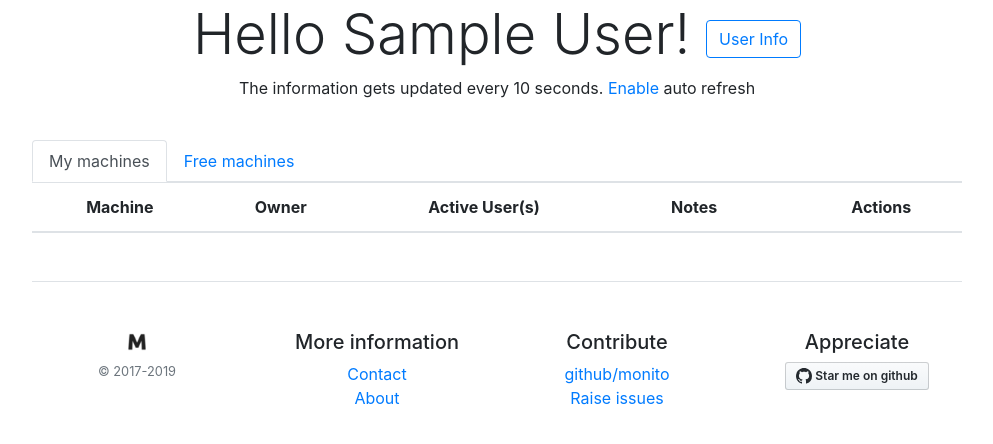
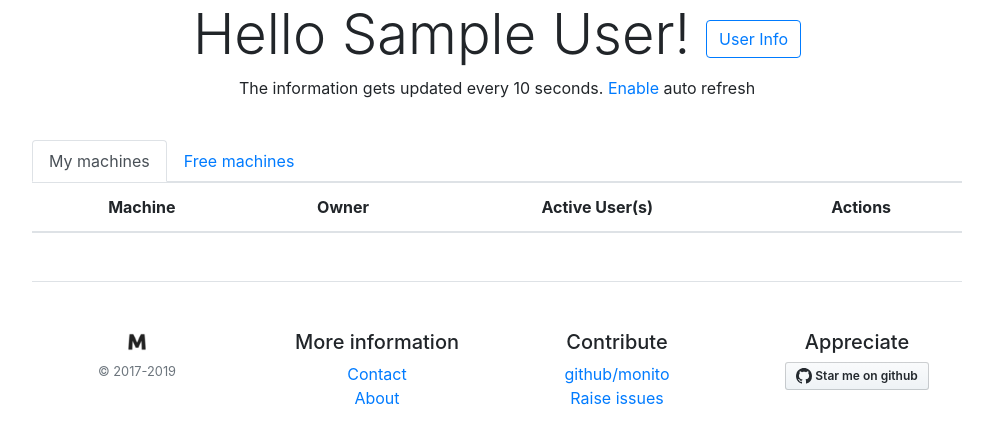
Before and after one commit to raul1991/monito, a Flask app: page /dashboard in a window 1280 px wide. Shown: the part 136-580 px from the top of the page, without its empty margins (143-1136 px from the left). Run offline with Flask 2, Linux system fonts and the light colour scheme; the visitor is signed in with stand-in values (Sample User, id 1); data comes from the database, SQL or seed files in the repository; data that the repository does not hold is empty; some libraries are stand-ins or nearby versions.

Commit message:
Remove notes

```diff
--- a/app.py
+++ b/app.py
@@ -2,7 +2,6 @@ import os
 
 from flask import Flask, render_template, request, Response, session, redirect
 from flask_sqlalchemy import SQLAlchemy
-from sqlalchemy import and_
 from flask import abort
 from flask import json
 
@@ -40,32 +39,12 @@ class Machine(db.Model):
     IP = db.Column(db.String(15), unique=True)
     active_users = db.Column(db.String(200))
     owner = db.Column(db.String(10))
-    notes = db.Column(db.String(200), default=' ')
     is_allocated = db.Column(db.Boolean, default=False, nullable=False)
 
     def __repr__(self):
         return (
                 "<Machine IP: {}".format(self.IP) + " VDA-IPs: {}".format(self.active_users) + " Owner: {}>".format(
-            self.owner)
-                + " Notes: {}>".format(self.notes)) + " is_allocated: {}>".format(self.is_allocated)
-
-
-@app.route('/machines/<ip>', methods=["PUT"])
-def update_machine_info(ip):
-    if request.form:
-        notes = request.form.get('data')
-        if notes:
-            machine = Machine.query.filter_by(IP=ip).first()
-            if machine:
-                machine.notes = '@' + session['name'] + '-' + notes
-                db.session.commit()
-                return machine.IP + 'has notes = ' + machine.notes
-            else:
-                return abort(404, "Machine " + machine.IP + " not found")
-        else:
-            return abort(400, "Missing parameters")
-    else:
-        return abort(400, "Missing parameters")
+            self.owner) + " is_allocated: {}>".format(self.is_allocated))
 
 
 @app.route('/', methods=["GET", "POST"])
@@ -173,7 +152,6 @@ def release(machine_ip):
             # it's a legit de-allocation.
             db_machine.owner = UNALLOCATED
             db_machine.is_allocated = False
-            db_machine.notes = ''
             db.session.commit()
             return 'Updated'
         else:
@@ -209,7 +187,6 @@ def mappings():
                 'machine': machine.IP,
                 'owner': machine.owner,
                 'users': active_users[:-1],
-                'notes': machine.notes,
                 'actions': get_actions(machine.owner),
                 'isAllocated': machine.is_allocated
             }
--- a/static/js/gui.js
+++ b/static/js/gui.js
@@ -45,7 +45,7 @@ var _gui = (function () {
         var machinePoolView = $('#allMachinesView');
 
         var table = (function () {
-            var columns = ['machine', 'owner', 'users', 'notes', 'actions']; // change the sequences to change the order of display.
+            var columns = ['machine', 'owner', 'users', 'actions']; // change the sequences to change the order of display.
 
             var actions = (function () {
                 var build = function (rowData) {
@@ -59,19 +59,7 @@ var _gui = (function () {
                     return row;
                 };
 
-                var notes = (function () {
-                    var initNotesDialog = function () {
-                        var machineDropdown = $('#machines');
-                        $.each(userMachines, function (key, value) {
-                            machineDropdown.append($('<option></option>').attr('value', value['machine']).text(value['machine']));
-                        });
-                    };
-                    return {
-                        populateMachines: initNotesDialog
-                    }
-                })();
                 return {
-                    notes: notes,
                     buildRow: build
                 }
             })();
@@ -168,10 +156,7 @@ var _gui = (function () {
                     return $('<button></button>').val(endpoint).html(actionsLabel).attr('class', classes).click(function () {
                         onClickHandler(arr, endpoint);
                     });
-                case 'notes':
-                    var notes = getAuthor(arr[colName]);
-                    return $('<span></span> ' + notes['body']).css("color", "blue").html(notes['author']);
-                    break;
+
                 default:
                     return arr[colName];
                     break;
--- a/static/js/main.js
+++ b/static/js/main.js
@@ -1,5 +1,5 @@
 //Responsive menu
-var monito = (function (preferences, requests, notes, gui) {
+var monito = (function (preferences, requests, gui) {
     var display = false;
     var autoRefreshElRef = document.getElementById('toggleAutoRefresh');
     var refreshIntervalId; // used to store the refresh interval id in order to clear it later on.
@@ -40,10 +40,6 @@ var monito = (function (preferences, requests, notes, gui) {
         gui.navbar.toggle();
     }
 
-    function initNotesDialog() {
-        gui.table.actions.notes.populateMachines();
-    }
-
     //Display User information on dashboard
 
     function displayInfo(option) {
@@ -75,16 +71,10 @@ var monito = (function (preferences, requests, notes, gui) {
         restorePreferences();
     }
 
-    function saveNote() {
-        notes.save()
-    }
-
     return {
         init: init,
         refresh: autoRefresh,
-        initNotesDialog: initNotesDialog,
-        saveNote: saveNote,
         displayInfo: displayInfo,
         displayMenu: displayMenu
     }
-})(_prefs, _requests, _notes, _gui);
+})(_prefs, _requests, _gui);
--- a/static/js/notes.js
+++ /dev/null
@@ -1,29 +0,0 @@
-var _notes = (function(requests) {
-    var init = function() {
-        console.log("Notes module initiated");
-    };
-
-    var saveNote = function() {
-        var modal = $('#notesModal');
-        var form = document.getElementById('notesForm');
-        var note = $('#notes-text').val();
-        var machine = $('#machines').val();
-        var errorLabel = $('#error');
-        requests.sendRequest({requestType: 'PUT', url: '/machines/'+ machine, data: note}, function(response) {
-            modal.modal('hide');
-            form.reset();
-            window.location = "/dashboard";
-        }, function(error) {
-            // do error handling here.
-            errorLabel.html("Server says : " + error.statusText.toLocaleLowerCase());
-            setTimeout(function() {
-               errorLabel.html("");
-            }, 3000);
-        });
-    };
-    return {
-        init: init,
-        save: saveNote
-
-    }
-})(_requests);
--- a/templates/dashboard.html
+++ b/templates/dashboard.html
@@ -4,37 +4,6 @@
 {% extends 'server/base.html' %}
 
 {% block navbar %}
-<!-- modal for notes -->
-<div class="modal fade" id="notesModal" tabindex="-1" role="dialog">
-    <div class="modal-dialog modal-dialog-centered" role="document">
-        <div class="modal-content">
-            <div class="modal-header">
-                <h5 class="modal-title">Add note</h5>
-                <button type="button" class="close" data-dismiss="modal" aria-label="Close">
-                    <span aria-hidden="true">&times;</span>
-                </button>
-            </div>
-            <div class="modal-body">
-                <form id="notesForm">
-                    <div class="form-group">
-                        <label for="machines" class="col-form-label">Machine name</label>
-                        <select required class="custom-select form-control" id="machines"></select>
-                    </div>
-                    <div class="form-group">
-                        <label for="notes-text" class="col-form-label">Notes</label>
-                        <textarea maxlength="30" required class="form-control" id="notes-text"></textarea>
-                    </div>
-                </form>
-            </div>
-            <div class="modal-footer">
-                <button type="button" class="btn btn-secondary" data-dismiss="modal">Close</button>
-                <button type="button" class="btn btn-primary" onclick="monito.saveNote()">Save changes</button>
-            </div>
-        </div>
-    </div>
-</div>
-<!-- modal for notes ends here -->
-
 <!-- modal for user info -->
 <div class="modal fade" id="userInfoModal" tabindex="-1" role="dialog">
     <div class="modal-dialog modal-dialog-centered" role="document">
@@ -104,10 +73,6 @@
                 <th>Machine</th>
                 <th>Owner</th>
                 <th>Active User(s)</th>
-                <th>
-                    Notes<a title="Click to add note" href="#" data-toggle="modal" data-target="#notesModal"
-                            style="color:white" onclick="monito.initNotesDialog()"> (+)</a>
-                </th>
                 <th style="text-align:center">Actions</th>
             </tr>
             </thead>
@@ -121,10 +86,6 @@
                 <th style="text-align:center">Machine</th>
                 <th style="text-align:center">Owner</th>
                 <th style="text-align:center">Active User(s)</th>
-                <th style="text-align:center">
-                    Notes<a title="Click to add note" href="#" data-toggle="modal" data-target="#notesModal"
-                            style="color:white" onclick="monito.initNotesDialog()"> (+)</a>
-                </th>
                 <th style="text-align:center">Actions</th>
             </tr>
             </thead>
@@ -134,7 +95,6 @@
 <!-- Scripts -->
 <script defer type="text/javascript" src="static/js/gui.js"></script>
 <script defer type="text/javascript" src="static/js/requests.js"></script>
-<script defer type="text/javascript" src="static/js/notes.js"></script>
 <script defer type="text/javascript" src="static/js/cookie.js"></script>
 <script defer type="text/javascript" src="static/js/preferences.js"></script>
 <script defer type="text/javascript" src="static/js/main.js"></script>
```
